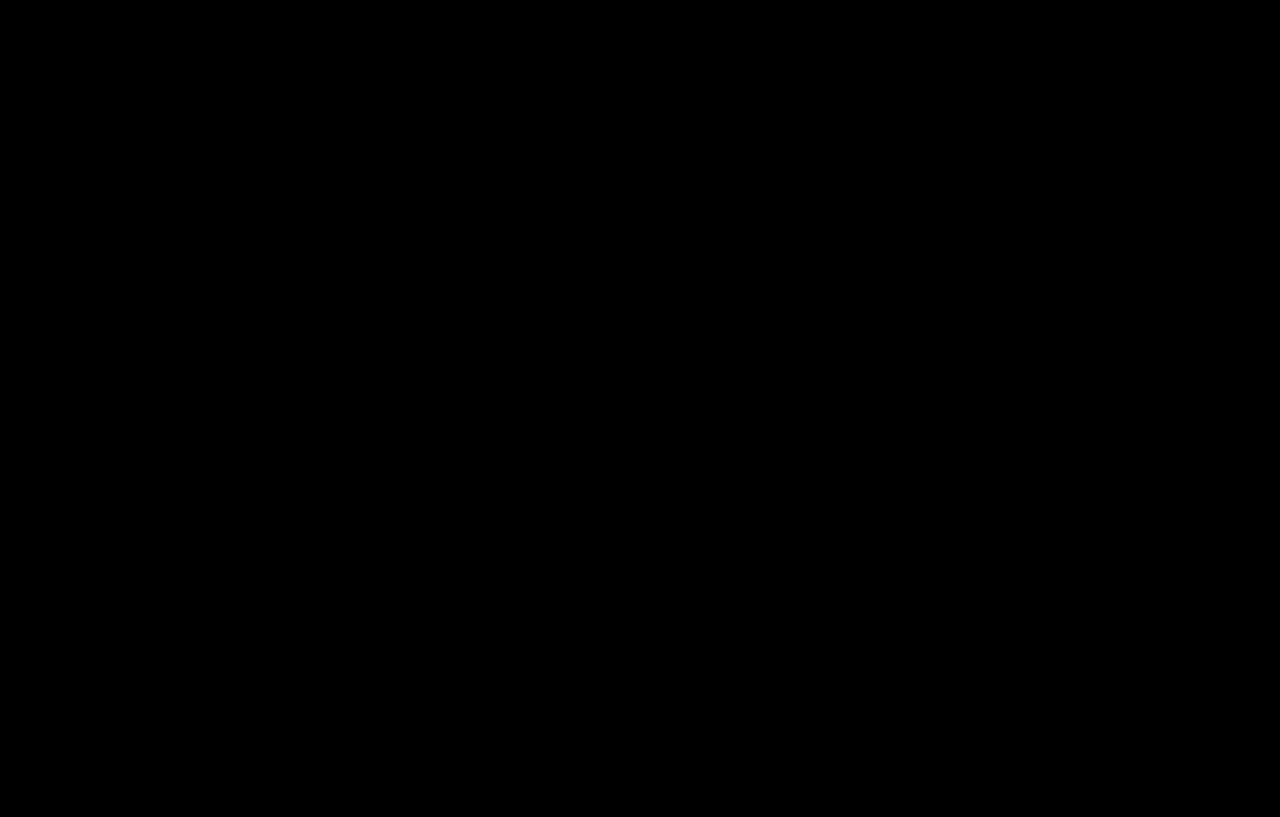
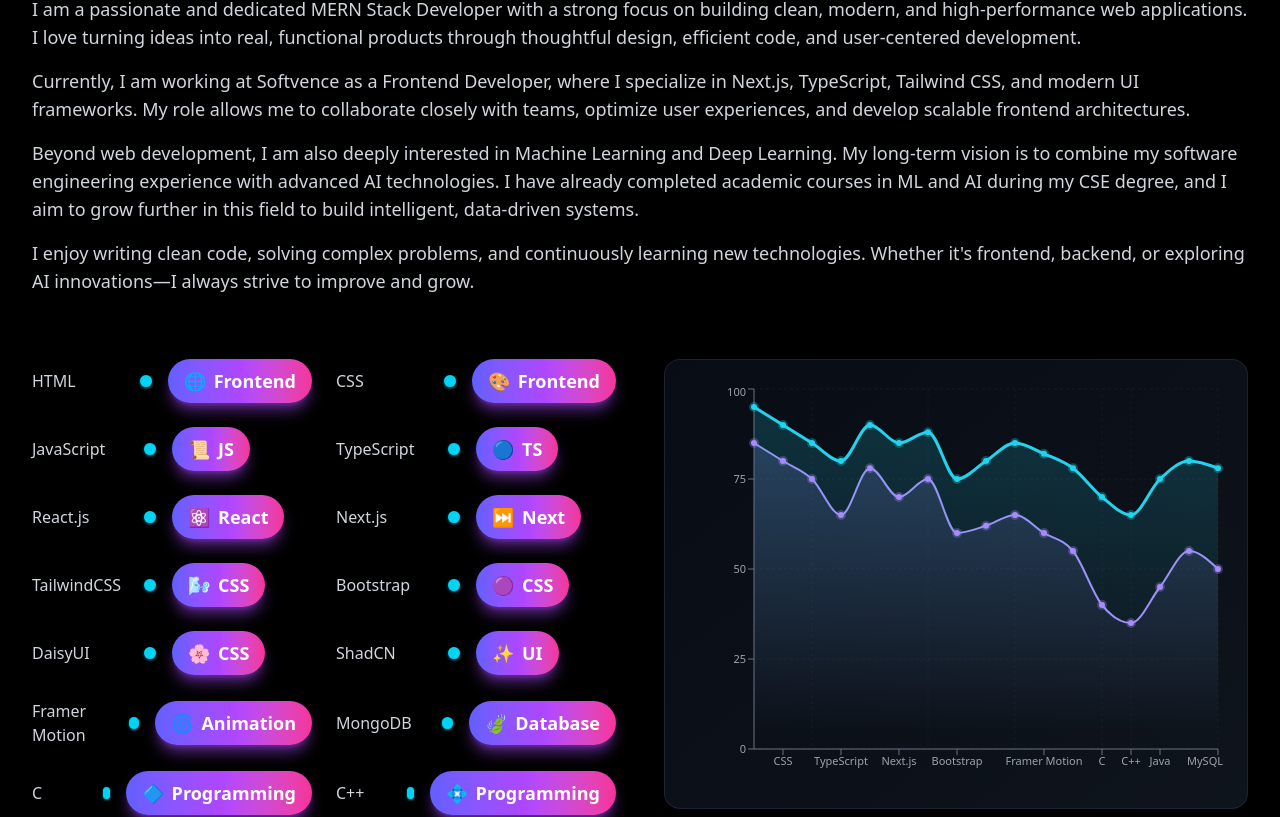
Before and after one commit to mdkabirulhossain/portfolio, a Next.js app: page / in a window 1280 px wide. Shown: the part 989-1806 px from the top of the page. Before the commit the page ends 880 px from the top, so only its background shows below. Built offline with nearby package versions, Linux system fonts and the light colour scheme.

Commit message:
Hero and about section done

```diff
--- a/app/(site)/about/page.tsx
+++ b/app/(site)/about/page.tsx
@@ -1,7 +1,240 @@
-export default function AboutPage() {
+"use client";
+
+import React from "react";
+import {
+  XAxis,
+  YAxis,
+  CartesianGrid,
+  ResponsiveContainer,
+  Area,
+  AreaChart,
+  Tooltip,
+} from "recharts";
+import { motion, Variants } from "framer-motion";
+
+/* ----------------------------------------------------
+   Custom Chart Dots
+---------------------------------------------------- */
+interface CustomDotProps {
+  cx?: number;
+  cy?: number;
+  dataKey?: string;
+}
+
+const CustomDot = ({ cx, cy, dataKey }: CustomDotProps) => {
+  if (cx == null || cy == null) return null;
+
+  const color = dataKey === "proficiency" ? "#22d3ee" : "#a78bfa";
+
   return (
-    <div>
-        <h1>About Me</h1>
+    <g>
+      <circle cx={cx} cy={cy} r={5} fill={color} opacity={0.3} />
+      <circle cx={cx} cy={cy} r={3} fill={color} />
+    </g>
+  );
+};
+
+/* ----------------------------------------------------
+   Motion Variants
+---------------------------------------------------- */
+const containerVariants: Variants = {
+  hidden: { opacity: 0 },
+  visible: {
+    opacity: 1,
+    transition: { staggerChildren: 0.1, delayChildren: 0.2 },
+  },
+};
+
+const itemVariants: Variants = {
+  hidden: { opacity: 0, x: -30 },
+  visible: {
+    opacity: 1,
+    x: 0,
+    transition: { type: "spring", stiffness: 100, damping: 12 },
+  },
+};
+
+const chartVariants: Variants = {
+  hidden: { opacity: 0, scale: 0.9 },
+  visible: {
+    opacity: 1,
+    scale: 1,
+    transition: { duration: 0.8 },
+  },
+};
+
+const AboutMe = () => {
+  /* ----------------------------------------------------
+     SKILLS LIST
+  ---------------------------------------------------- */
+  const skills = [
+    { name: "HTML", tech: "Frontend", icon: "🌐", proficiency: 95, projects: 85 },
+    { name: "CSS", tech: "Frontend", icon: "🎨", proficiency: 90, projects: 80 },
+    { name: "JavaScript", tech: "JS", icon: "📜", proficiency: 85, projects: 75 },
+    { name: "TypeScript", tech: "TS", icon: "🔵", proficiency: 80, projects: 65 },
+    { name: "React.js", tech: "React", icon: "⚛️", proficiency: 90, projects: 78 },
+    { name: "Next.js", tech: "Next", icon: "⏭️", proficiency: 85, projects: 70 },
+    { name: "TailwindCSS", tech: "CSS", icon: "🌬️", proficiency: 88, projects: 75 },
+    { name: "Bootstrap", tech: "CSS", icon: "🟣", proficiency: 75, projects: 60 },
+    { name: "DaisyUI", tech: "CSS", icon: "🌸", proficiency: 80, projects: 62 },
+    { name: "ShadCN", tech: "UI", icon: "✨", proficiency: 85, projects: 65 },
+    { name: "Framer Motion", tech: "Animation", icon: "🌀", proficiency: 82, projects: 60 },
+    { name: "MongoDB", tech: "Database", icon: "🍃", proficiency: 78, projects: 55 },
+    { name: "C", tech: "Programming", icon: "🔷", proficiency: 70, projects: 40 },
+    { name: "C++", tech: "Programming", icon: "💠", proficiency: 65, projects: 35 },
+    { name: "Java", tech: "Programming", icon: "☕", proficiency: 75, projects: 45 },
+    { name: "Python", tech: "Programming", icon: "🐍", proficiency: 80, projects: 55 },
+    { name: "MySQL", tech: "Database", icon: "🗄️", proficiency: 78, projects: 50 },
+  ];
+
+  const chartData = skills.map((skill) => ({
+    name: skill.name,
+    proficiency: skill.proficiency,
+    projects: skill.projects,
+  }));
+
+  return (
+    <div className="min-h-screen bg-black text-white pt-6 pb-8 px-4 md:px-8">
+      <div className="max-w-7xl mx-auto">
+        {/* Header */}
+        <motion.div
+          initial={{ opacity: 0, y: -30 }}
+          animate={{ opacity: 1, y: 0 }}
+          transition={{ duration: 0.8 }}
+          className="text-center mb-16"
+        >
+          <h1 className={`text-4xl md:text-5xl font-bold mb-8 bg-clip-text text-transparent bg-linear-to-r from-sky-400 to-blue-500`}>About Me</h1>
+
+          <motion.div
+            initial={{ opacity: 0, y: 20 }}
+            animate={{ opacity: 1, y: 0 }}
+            transition={{ duration: 0.8, delay: 0.2 }}
+            className="space-y-4 text-gray-300"
+          >
+            <p className="text-lg text-center md:text-left">
+              I am a passionate and dedicated MERN Stack Developer with a strong focus on building clean, modern, and high-performance web applications. I love turning ideas into real, functional products through thoughtful design, efficient code, and user-centered development.
+            </p>
+            <p className="text-lg text-center md:text-left">
+              Currently, I am working at Softvence as a Frontend Developer, where I specialize in Next.js, TypeScript, Tailwind CSS, and modern UI frameworks. My role allows me to collaborate closely with teams, optimize user experiences, and develop scalable frontend architectures.
+            </p>
+            <p className="text-lg text-center md:text-left">
+              Beyond web development, I am also deeply interested in Machine Learning and Deep Learning. My long-term vision is to combine my software engineering experience with advanced AI technologies. I have already completed academic courses in ML and AI during my CSE degree, and I aim to grow further in this field to build intelligent, data-driven systems.
+            </p>
+            <p className="text-lg text-center md:text-left">
+              I enjoy writing clean code, solving complex problems, and continuously learning new technologies. Whether it&apos;s frontend, backend, or exploring AI innovations—I always strive to improve and grow.
+            </p>
+          </motion.div>
+        </motion.div>
+
+        {/* Skills + Chart */}
+        <div className="grid grid-cols-1 lg:grid-cols-2 gap-12 mb-16">
+
+          {/* SKILLS COLUMN */}
+          <motion.div
+            variants={containerVariants}
+            initial="hidden"
+            animate="visible"
+            className="grid grid-cols-1 lg:grid-cols-2 gap-6"
+          >
+            {skills.map((skill, index) => (
+              <motion.div
+                key={index}
+                variants={itemVariants}
+                whileHover={{ x: 10 }}
+                className="relative flex items-center gap-4"
+              >
+                <div className="w-24 text-gray-300 font-medium">
+                  {skill.name}
+                </div>
+
+                {/* Dot */}
+                <motion.div
+                  initial={{ scale: 0 }}
+                  animate={{ scale: 1 }}
+                  transition={{ delay: 0.4 + index * 0.05 }}
+                  className="w-3 h-3 rounded-full bg-cyan-400 shadow-cyan-400/50 shadow"
+                />
+
+                {/* Skill Button with Gradient */}
+                <motion.div
+                  whileHover={{ scale: 1.05 }}
+                  className="cursor-pointer text-white font-semibold px-4 py-2 rounded-full text-lg shadow-lg shadow-purple-500/50 transition-all bg-linear-to-r from-indigo-500 via-purple-500 to-pink-500 hover:from-indigo-600 hover:to-pink-600 flex items-center gap-2"
+                >
+                  <span>{skill.icon}</span>
+                  <span>{skill.tech}</span>
+                </motion.div>
+              </motion.div>
+            ))}
+          </motion.div>
+
+          {/* CHART COLUMN */}
+          <motion.div
+            variants={chartVariants}
+            initial="hidden"
+            animate="visible"
+          >
+            <div className="bg-linear-to-br from-gray-900/50 to-gray-800/50 p-6 rounded-2xl backdrop-blur border border-gray-700/40">
+              <ResponsiveContainer width="100%" height={400}>
+                <AreaChart data={chartData}>
+                  <defs>
+                    <linearGradient id="proficiencyGradient" x1="0" y1="0" x2="0" y2="1">
+                      <stop offset="5%" stopColor="#22d3ee" stopOpacity={0.3} />
+                      <stop offset="95%" stopColor="#22d3ee" stopOpacity={0} />
+                    </linearGradient>
+
+                    <linearGradient id="projectsGradient" x1="0" y1="0" x2="0" y2="1">
+                      <stop offset="5%" stopColor="#a78bfa" stopOpacity={0.3} />
+                      <stop offset="95%" stopColor="#a78bfa" stopOpacity={0} />
+                    </linearGradient>
+                  </defs>
+
+                  <CartesianGrid strokeDasharray="3 3" stroke="#374151" opacity={0.2} />
+
+                  <XAxis
+                    dataKey="name"
+                    tick={{ fill: "#9ca3af", fontSize: 11 }}
+                    stroke="#6b7280"
+                  />
+                  <YAxis
+                    tick={{ fill: "#9ca3af", fontSize: 11 }}
+                    stroke="#6b7280"
+                  />
+
+                  <Tooltip
+                    contentStyle={{
+                      backgroundColor: "#1f2937",
+                      border: "1px solid #374151",
+                      color: "#fff",
+                      borderRadius: "8px",
+                    }}
+                  />
+
+                  <Area
+                    type="monotone"
+                    dataKey="projects"
+                    stroke="#a78bfa"
+                    strokeWidth={2}
+                    fill="url(#projectsGradient)"
+                    dot={<CustomDot dataKey="projects" />}
+                  />
+
+                  <Area
+                    type="monotone"
+                    dataKey="proficiency"
+                    stroke="#22d3ee"
+                    strokeWidth={3}
+                    fill="url(#proficiencyGradient)"
+                    dot={<CustomDot dataKey="proficiency" />}
+                  />
+                </AreaChart>
+              </ResponsiveContainer>
+            </div>
+          </motion.div>
+
+        </div>
+      </div>
     </div>
-    );
-}
+  );
+};
+
+export default AboutMe;
--- a/app/(site)/page.tsx
+++ b/app/(site)/page.tsx
@@ -1,9 +1,11 @@
+import AboutMe from "./about/page";
 import HeroSection from "./components/Hero";
 
 export default function Homepage(){
     return (
         <div>
             <HeroSection />
+            <AboutMe />
         </div>
     )
 }
--- a/components/Navbar.tsx
+++ b/components/Navbar.tsx
@@ -78,7 +78,7 @@ export default function Navbar() {
         <div className="max-w-7xl mx-auto px-4 flex items-center justify-between h-16">
           <div className="text-2xl font-bold">
             <span className={`bg-linear-to-r ${PRIMARY_GRADIENT_R} bg-clip-text text-transparent`}>
-              MyLogo
+              Kabirul
             </span>
           </div>
           <div className="hidden md:flex items-center gap-8">
--- a/package.json
+++ b/package.json
@@ -19,6 +19,7 @@
     "next-themes": "^0.4.6",
     "react": "19.2.0",
     "react-dom": "19.2.0",
+    "recharts": "^3.5.1",
     "tailwind-merge": "^3.4.0"
   },
   "devDependencies": {
```
Also changed, not shown: 1 other file (tests, documents, lock files or other folders).
